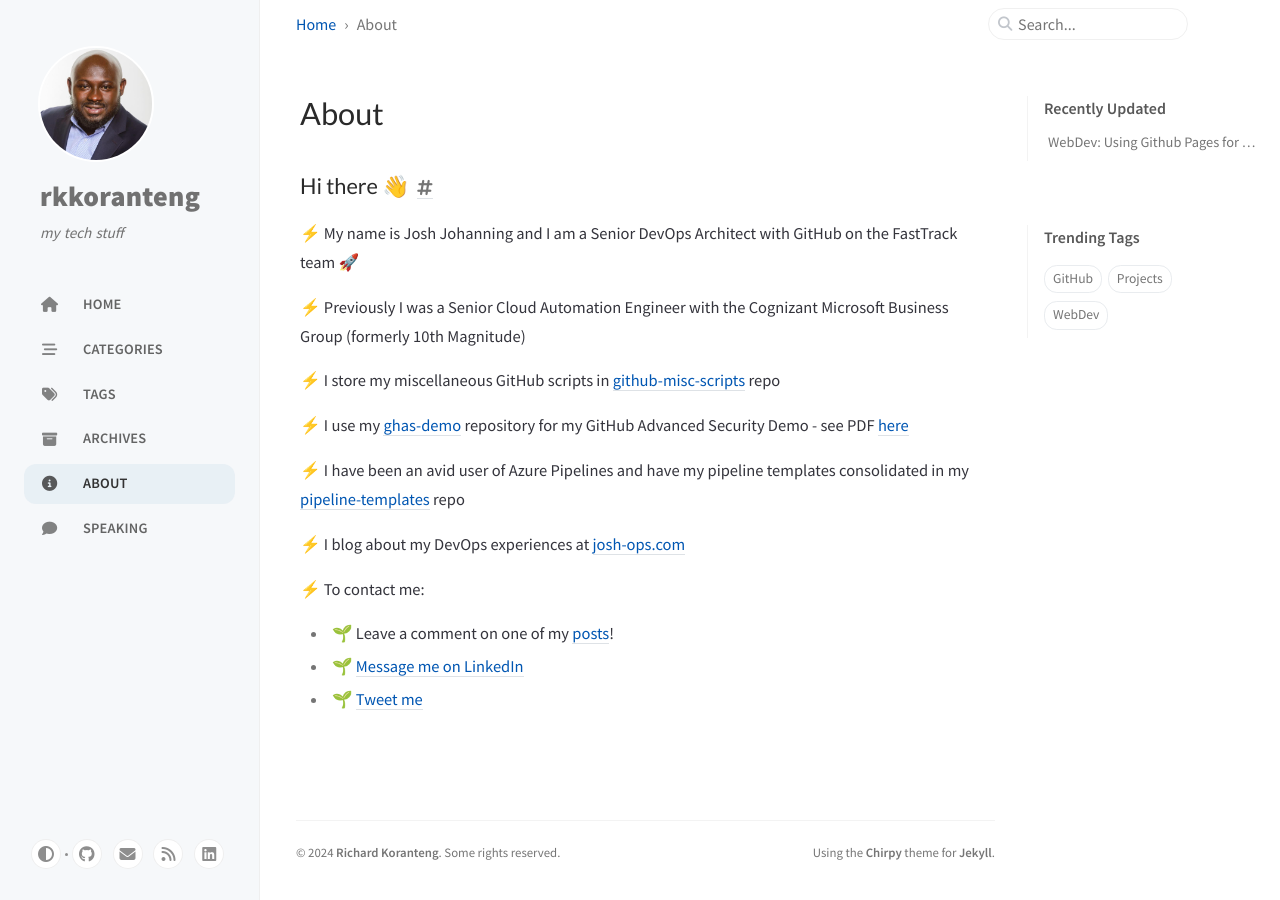
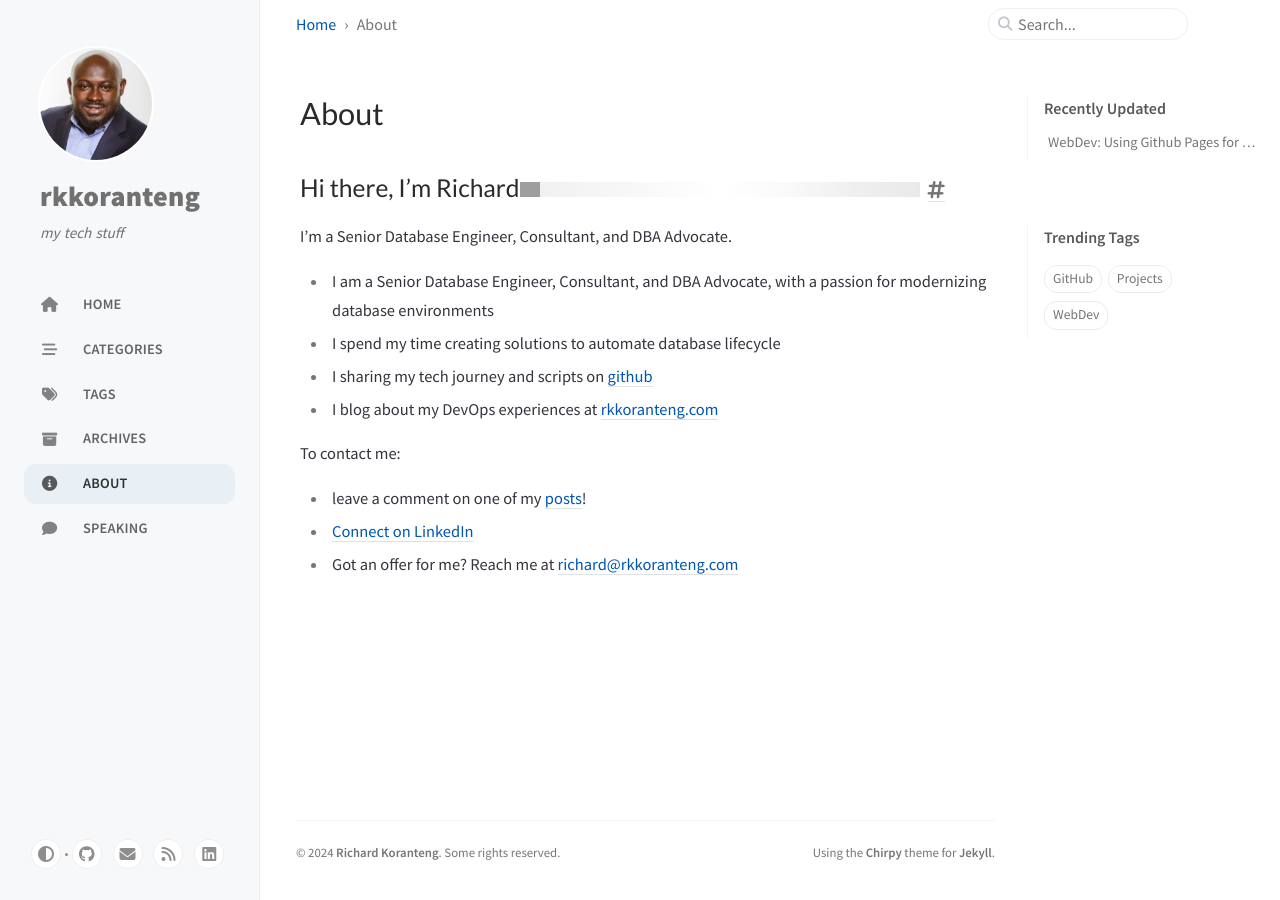
Before and after one commit to RKKoranteng/blog, a Jekyll site: the page built from _tabs/about.md, in a window 1280 px wide. Built offline with Jekyll 4.4.1, drawn with Linux system fonts in a browser that asks for light colours; cached includes are drawn as plain includes; grey boxes are pictures that could not be loaded.

Commit message:
update about me

```diff
--- a/_tabs/about.md
+++ b/_tabs/about.md
@@ -5,21 +5,17 @@ order: 4
 ---
 
 
-### Hi there 👋
+## Hi there, I'm Richard<a href="https://www.rkkoranteng.com/"><img src="https://media.giphy.com/media/hvRJCLFzcasrR4ia7z/giphy.gif" width="5%"></a>
 
-⚡ My name is Josh Johanning and I am a Senior DevOps Architect with GitHub on the FastTrack team 🚀
+I'm a Senior Database Engineer, Consultant, and DBA Advocate.
 
-⚡ Previously I was a Senior Cloud Automation Engineer with the Cognizant Microsoft Business Group (formerly 10th Magnitude)
+* I am a Senior Database Engineer, Consultant, and DBA Advocate, with a passion for modernizing database environments
+* I spend my time creating solutions to automate database lifecycle
+* I sharing my tech journey and scripts on [github](https://github.com/RKKoranteng)
+* I blog about my DevOps experiences at [rkkoranteng.com](https://rkkoranteng.com)
 
-⚡ I store my miscellaneous GitHub scripts in [github-misc-scripts](https://github.com/joshjohanning/github-misc-scripts) repo
+To contact me:
 
-⚡ I use my [ghas-demo](https://github.com/joshjohanning/ghas-demo) repository for my GitHub Advanced Security Demo - see PDF [here](https://github.com/joshjohanning/ghas-demo/blob/main/ghas-demo.pdf)
-
-⚡ I have been an avid user of Azure Pipelines and have my pipeline templates consolidated in my [pipeline-templates](https://github.com/joshjohanning/pipeline-templates) repo
-
-⚡ I blog about my DevOps experiences at [josh-ops.com](https://josh-ops.com)
-
-⚡ To contact me:
-  - 🌱 Leave a comment on one of my [posts](https://josh-ops.com)!
-  - 🌱 [Message me on LinkedIn](https://www.linkedin.com/in/joshua-johanning/)
-  - 🌱 [Tweet me](https://twitter.com/jjjettrain)
+* leave a comment on one of my [posts](https://rkkoranteng.com)!
+* [Connect on LinkedIn](https://www.linkedin.com/in/richard-koranteng)
+* Got an offer for me? Reach me at [richard@rkkoranteng.com](mailto:richard@rkkoranteng.com)
```
